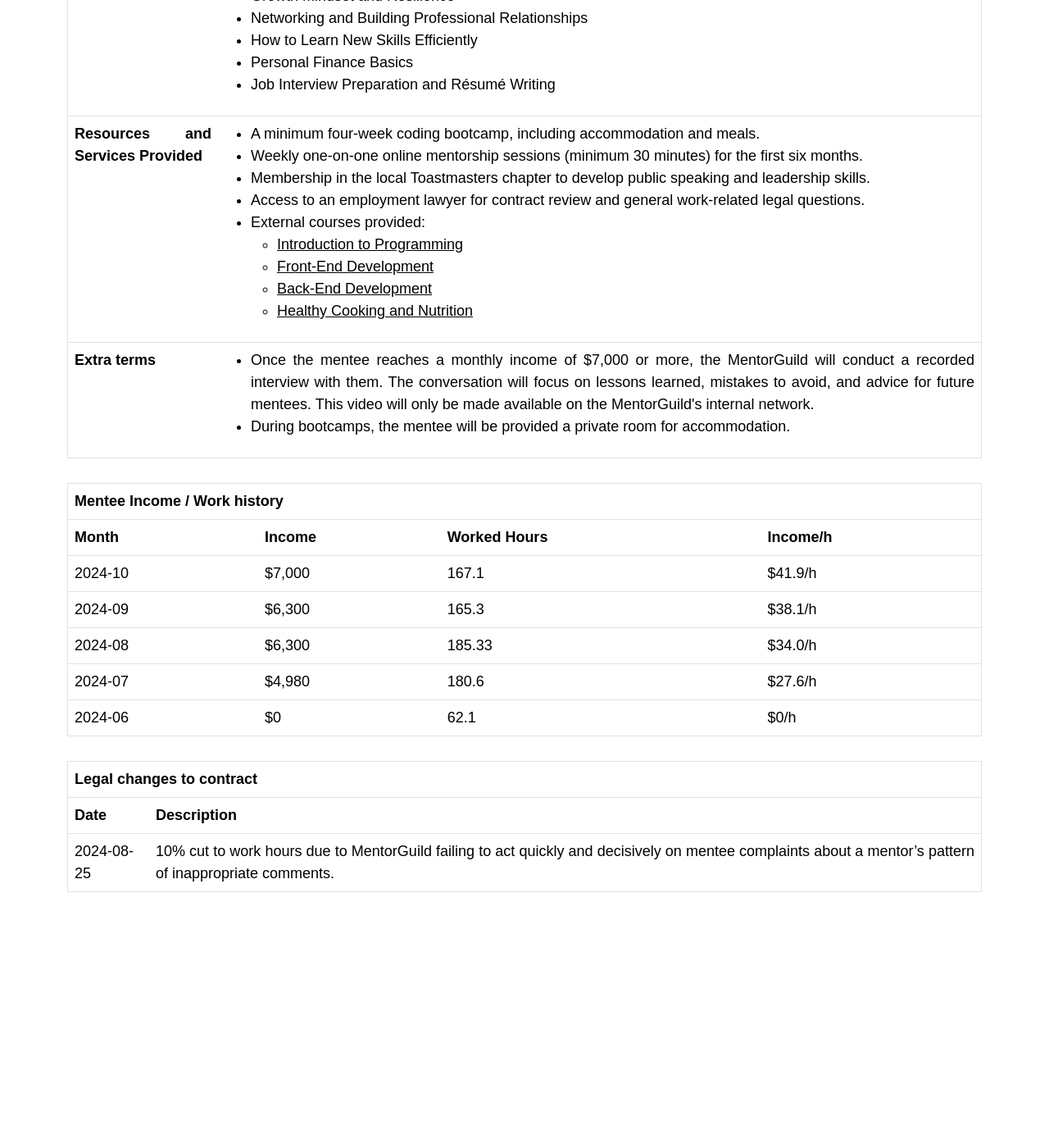
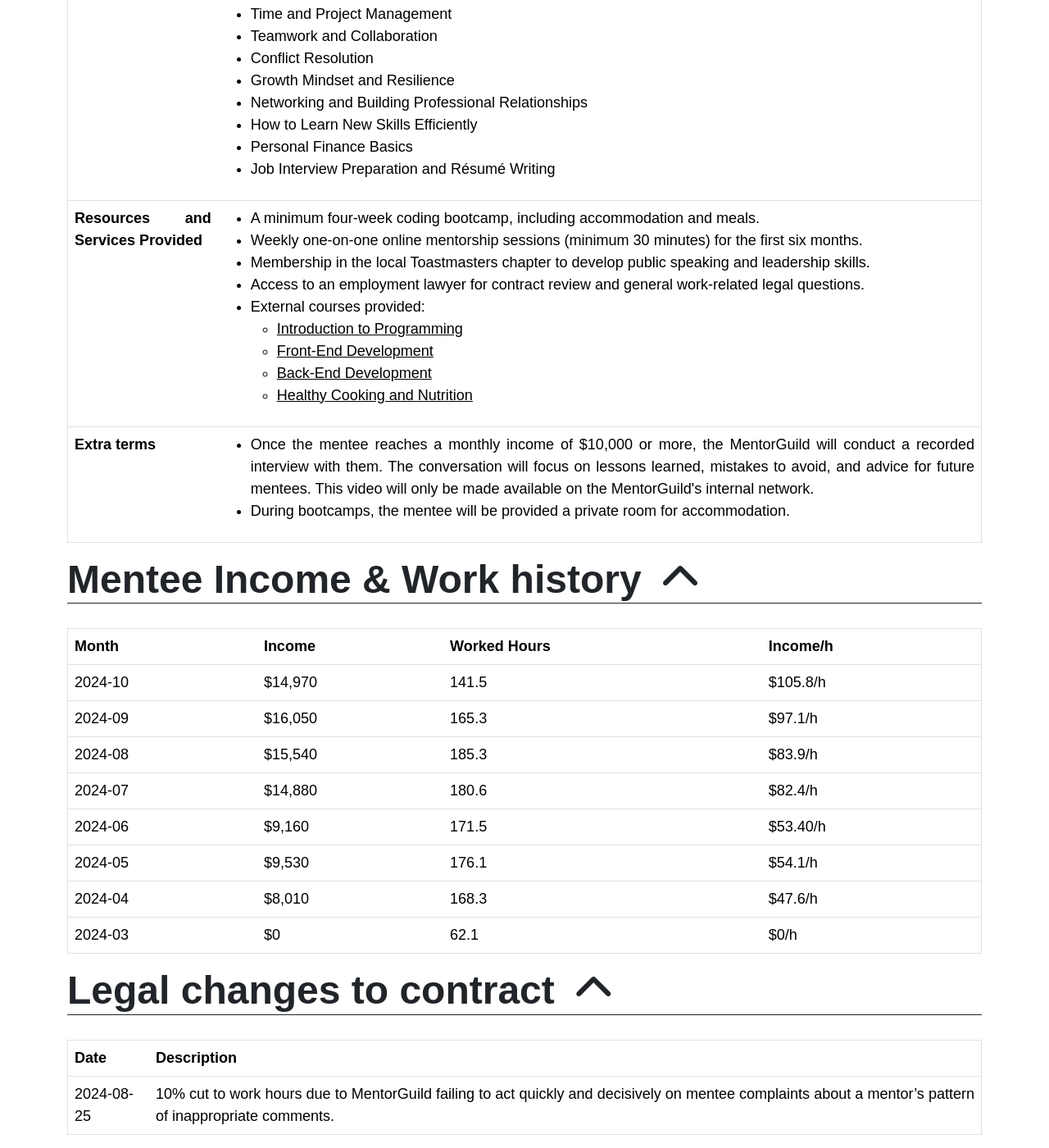
Before and after one commit to ErnestEnki/ernestenki.github.io, a Jekyll site: the page built from books/mentorguilds/contracts/5301.html, in a window 1280 px wide and 1400 px high, scrolled down 1033 px. Shown: the whole window at 82% size. Built offline with Jekyll 4.4.1, drawn with Linux system fonts in a browser that asks for light colours; some web fonts are replaced; comment, search, counter and statistics services are not loaded; before the commit the page ends 2137 px from its top, so only the background shows below that; some of the changed text lies outside the part shown.

Commit message:
Improving MentorGuild Open data examples to be more consistent

```diff
--- a/books/mentorguilds/contracts/5301.html
+++ b/books/mentorguilds/contracts/5301.html
@@ -32,19 +33,23 @@
             </tr>
             <tr>
                 <th>Sign Date</th>
-                <td>2024-03-01</td>
+                <td>2024-01-04</td>
             </tr>
             <tr>
                 <th>Income %</th>
-                <td>3.4%</td>
+                <td>3.7%</td>
             </tr>
             <tr>
                 <th>Worked Hours</th>
-                <td>9,200 (8.3% completed)</td>
+                <td>12,000h - 1,250.7h completed (10.4%)</td>
             </tr>
             <tr>
                 <th>Include Content Creator Income</th>
                 <td>No</td>
+            </tr>
+            <tr>
+                <th>Currency</th>
+                <td>USD$</td>
             </tr>
             <tr>
                 <th>Tuition</th>
@@ -52,7 +57,7 @@
             </tr>
             <tr>
                 <th>Financial aid</th>
-                <td>US$1,000 for 2 months</td>
+                <td>$1,000 for 3 months</td>
             </tr>
             <tr>
                 <th>Mentee Review</th>
@@ -119,7 +124,7 @@
                 <th>Extra terms</th>
                 <td>
                     <ul>
-                        <li>Once the mentee reaches a monthly income of $7,000 or more, the MentorGuild will conduct a recorded interview with them. The conversation will focus on lessons learned, mistakes to avoid, and advice for future mentees. This video will only be made available on the MentorGuild's internal
+                        <li>Once the mentee reaches a monthly income of $10,000 or more, the MentorGuild will conduct a recorded interview with them. The conversation will focus on lessons learned, mistakes to avoid, and advice for future mentees. This video will only be made available on the MentorGuild's internal
                             network.</li>
                         <li>During bootcamps, the mentee will be provided a private room for accommodation.</li>
                     </ul>
@@ -128,11 +133,9 @@
         </tbody>
     </table>
 
+    <h1>Mentee Income & Work history</h1>
     <table class="table">
         <thead>
-            <tr>
-                <th colspan="4">Mentee Income / Work history</th>
-            </tr>
             <tr>
                 <th>Month</th>
                 <th>Income</th>
@@ -143,30 +146,48 @@
         <tbody>
             <tr>
                 <td>2024-10</td>
-                <td>$7,000</td>
-                <td>167.1</td>
-                <td>$41.9/h</td>
+                <td>$14,970</td>
+                <td>141.5</td>
+                <td>$105.8/h</td>
             </tr>
             <tr>
                 <td>2024-09</td>
-                <td>$6,300</td>
+                <td>$16,050</td>
                 <td>165.3</td>
-                <td>$38.1/h</td>
+                <td>$97.1/h</td>
             </tr>
             <tr>
                 <td>2024-08</td>
-                <td>$6,300</td>
-                <td>185.33</td>
-                <td>$34.0/h</td>
+                <td>$15,540</td>
+                <td>185.3</td>
+                <td>$83.9/h</td>
             </tr>
             <tr>
                 <td>2024-07</td>
-                <td>$4,980</td>
+                <td>$14,880</td>
                 <td>180.6</td>
-                <td>$27.6/h</td>
+                <td>$82.4/h</td>
             </tr>
             <tr>
                 <td>2024-06</td>
+                <td>$9,160</td>
+                <td>171.5</td>
+                <td>$53.40/h</td>
+            </tr>
+            <tr>
+                <td>2024-05</td>
+                <td>$9,530</td>
+                <td>176.1</td>
+                <td>$54.1/h</td>
+            </tr>
+            <tr>
+                <td>2024-04</td>
+                <td>$8,010</td>
+                <td>168.3</td>
+                <td>$47.6/h</td>
+            </tr>
+            <tr>
+                <td>2024-03</td>
                 <td>$0</td>
                 <td>62.1</td>
                 <td>$0/h</td>
@@ -174,11 +195,9 @@
         </tbody>
     </table>
 
+    <h1>Legal changes to contract</h1>
     <table class="table">
         <thead>
-            <tr>
-                <th colspan="2">Legal changes to contract</th>
-            </tr>
             <tr>
                 <th>Date</th>
                 <th>Description</th>
```
Also changed, not shown: other parts of books/mentorguilds/contracts/5301.html (+2 -1 lines), books/mentorguilds/contracts.html (+18 -15 lines).
